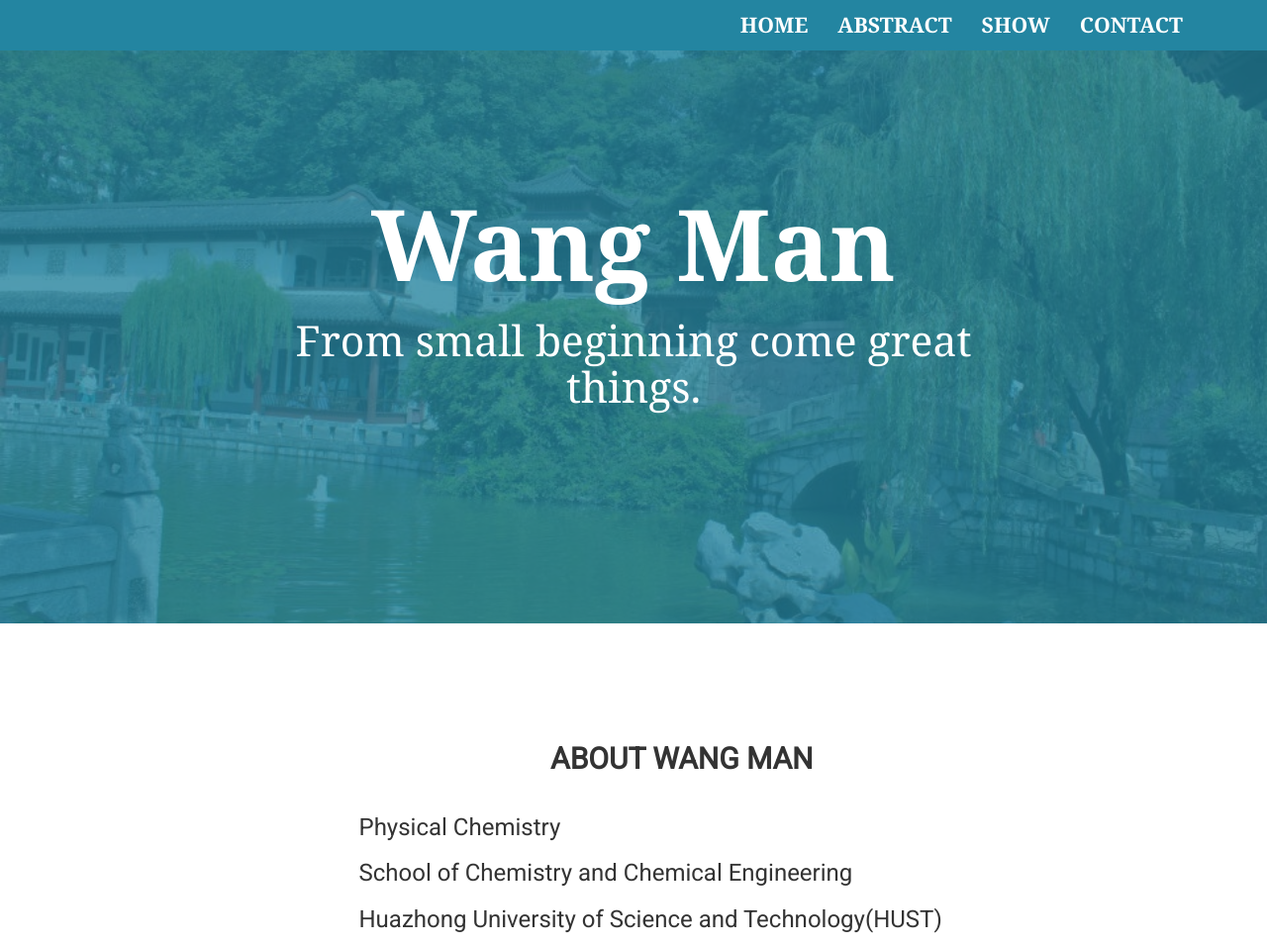
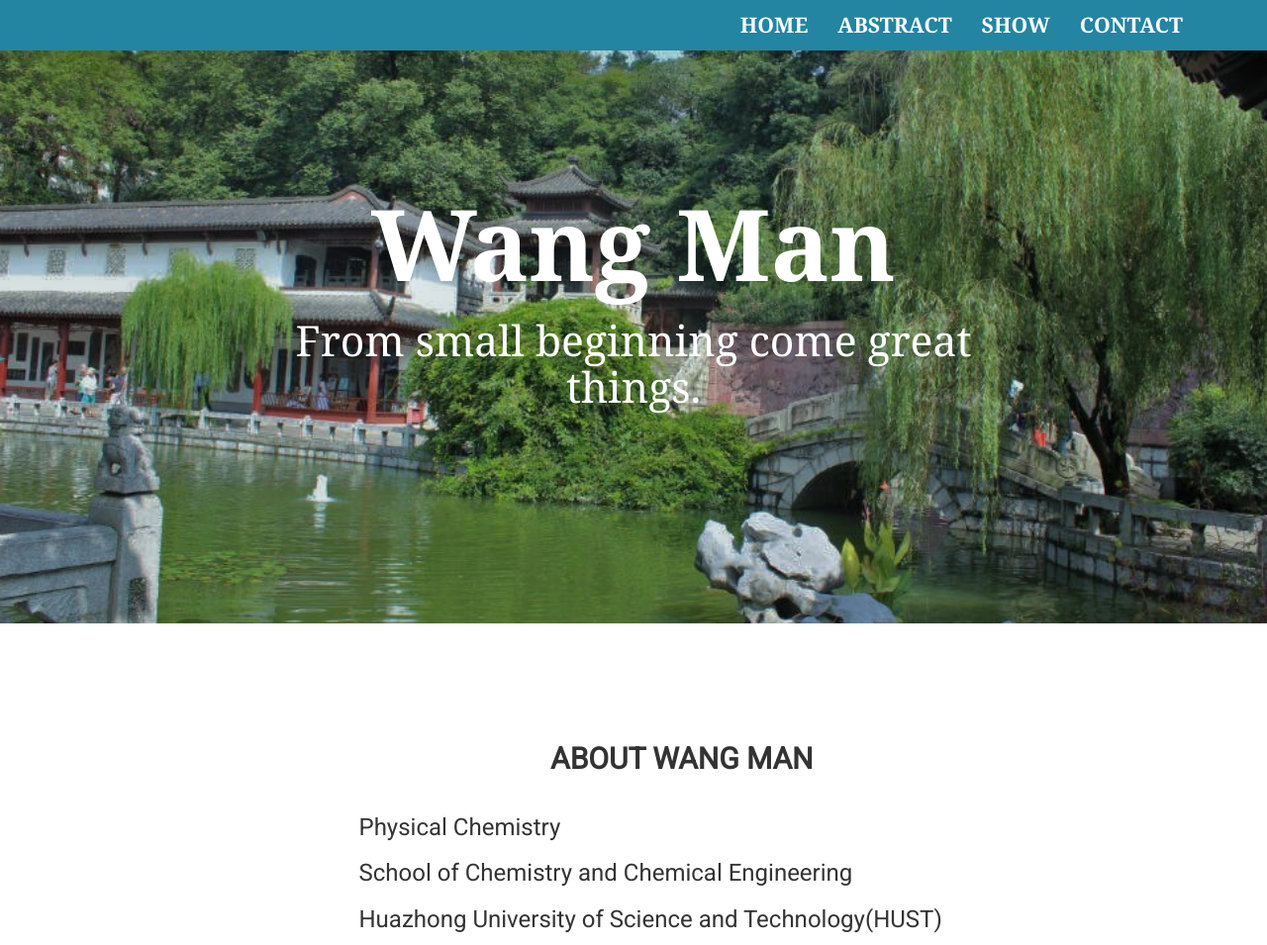
Before and after one commit to wangman1991/wangman.github.io, a plain HTML site: page index.html in a window 1280 px wide. Shown: the top 955 px of the page at 99% size. Drawn offline with Linux system fonts and the light colour scheme.

Commit message:
modified:   assets/css/style.css

```diff
--- a/assets/css/style.css
+++ b/assets/css/style.css
@@ -56,7 +56,6 @@ section {
     /*STYLE FOR OVERLAY CLASS - WHICH IS ABOVE IMAGE WITH OPACITY/TRANSPARENCY 0.75*/
     #home .overlay {
         padding-top: 90px;
-        background-color: rgba(35, 133, 161,0.75); /*.75 opacity of the color so that background image is visible*/
         min-height: 630px;
         color: #fff;
     }
```
